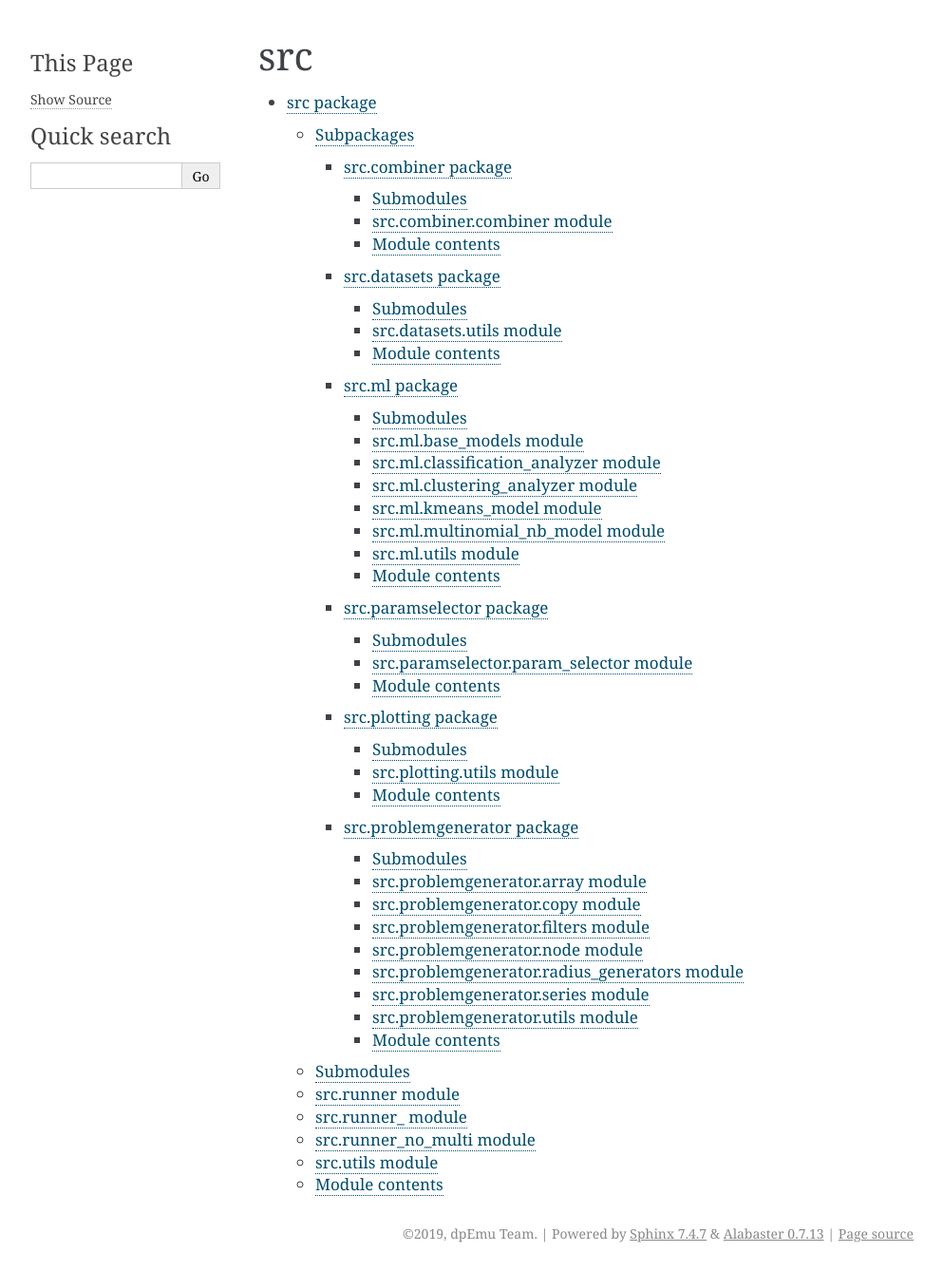
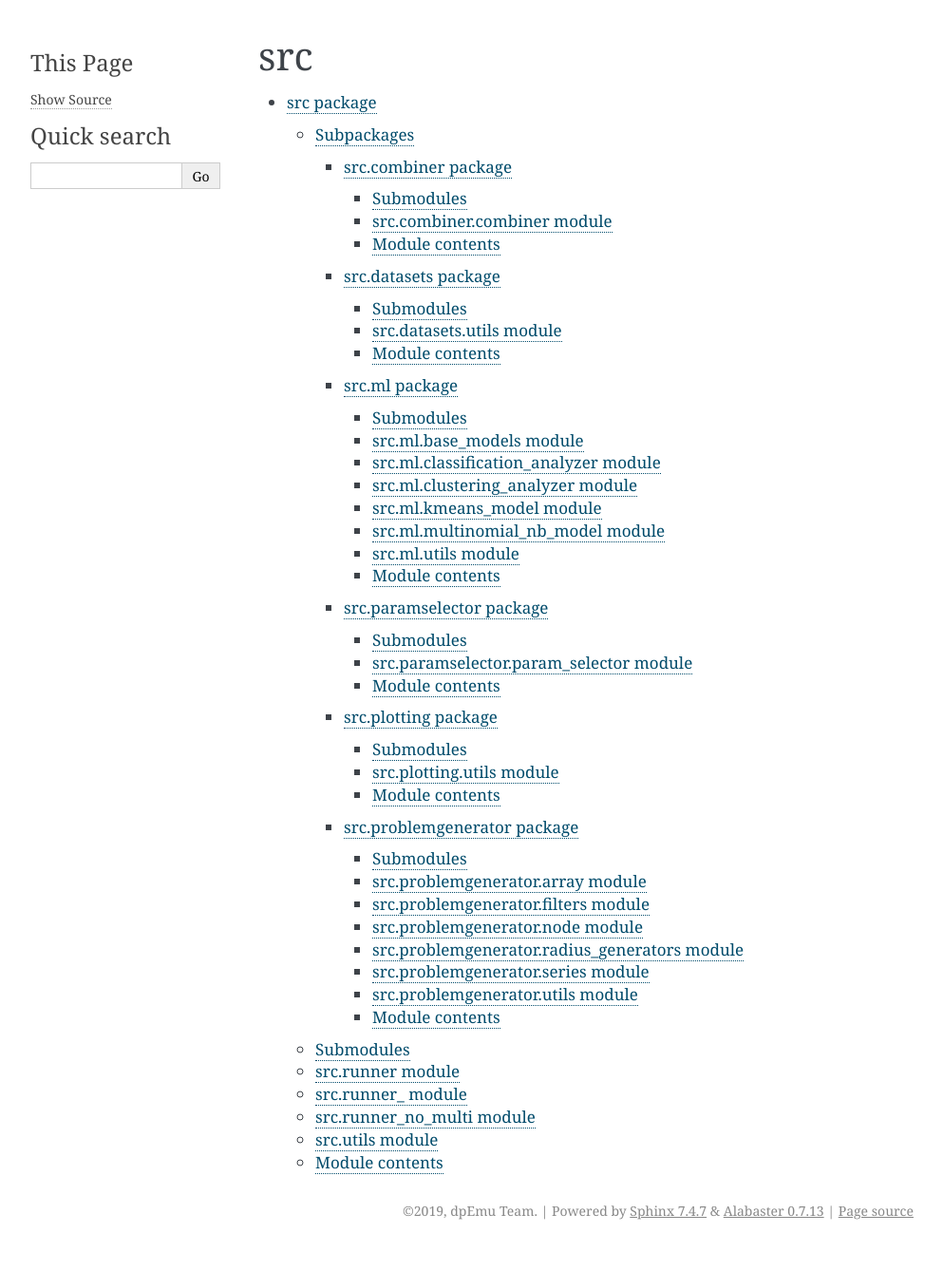
Before and after one commit to dpEmu/dpEmu, a Sphinx documentation site: the page built from docs/source/modules.rst, in a window 1280 px wide. Shown: the whole page at 95% size, without its empty margins (148-1141 px from the left). Built offline with Sphinx 7.4.7, drawn with Linux system fonts in a browser that asks for light colours; after the commit the page ends 1314 px from its top, so only the background shows below that.

Commit message:
Add rst-files for modules

```diff
--- a/docs/src.problemgenerator.rst
+++ b/docs/source/src.problemgenerator.rst
@@ -8,14 +8,6 @@ src.problemgenerator.array module
 ---------------------------------
 
 .. automodule:: src.problemgenerator.array
-   :members:
-   :undoc-members:
-   :show-inheritance:
-
-src.problemgenerator.copy module
---------------------------------
-
-.. automodule:: src.problemgenerator.copy
    :members:
    :undoc-members:
    :show-inheritance:
```
Also changed, not shown: docs/source/modules.rst (renamed from docs/modules.rst), docs/source/src.combiner.rst (renamed from docs/src.combiner.rst), docs/source/src.datasets.rst (renamed from docs/src.datasets.rst), docs/source/src.ml.rst (renamed from docs/src.ml.rst), docs/source/src.paramselector.rst (renamed from docs/src.paramselector.rst), docs/source/src.plotting.rst (renamed from docs/src.plotting.rst), docs/source/src.rst (renamed from docs/src.rst).
